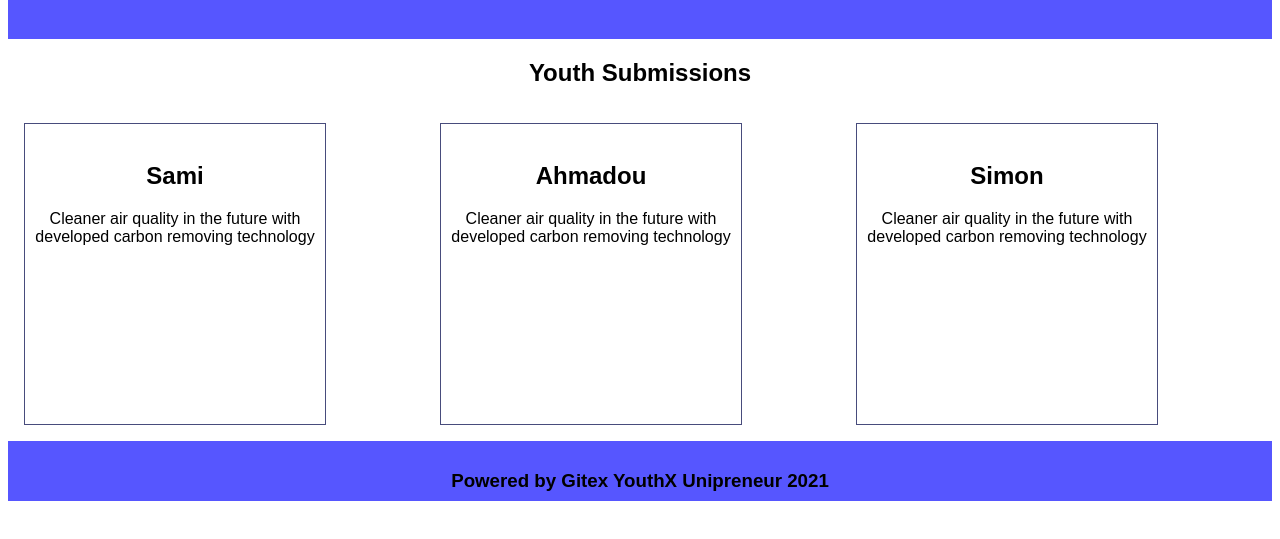
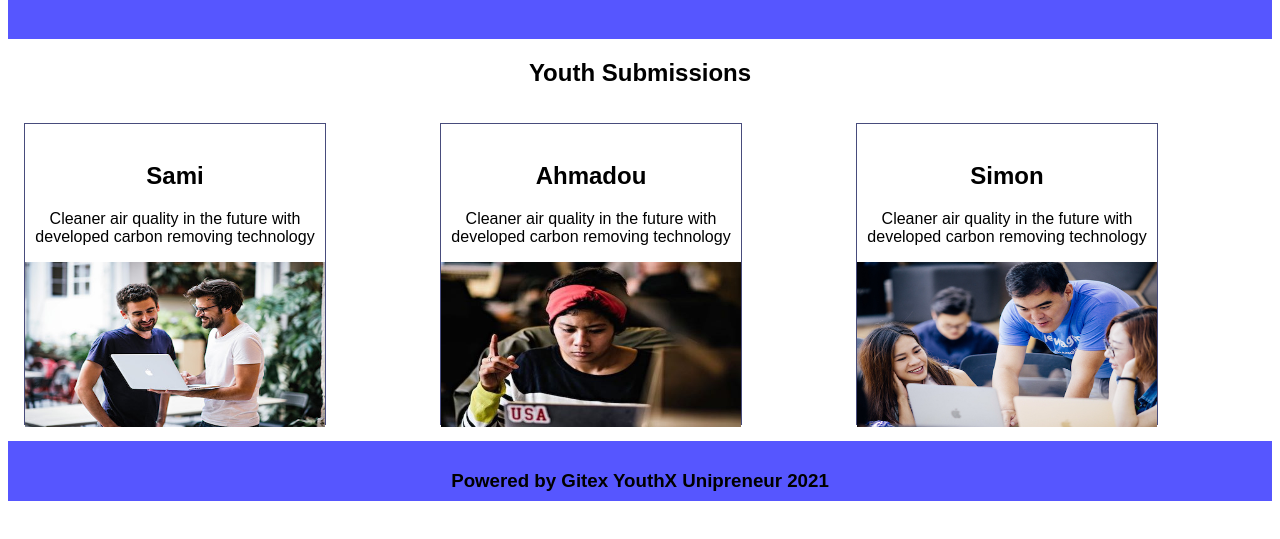
Before and after one commit to simonkb/UAE_next_50, a plain HTML site: page index.html in a window 1280 px wide. Shown: the part 169-708 px from the top of the page. Drawn offline with Linux system fonts and the light colour scheme; a web font is replaced by a local one.

Commit message:
Pics
I added some pictures

```diff
--- a/index.html
+++ b/index.html
@@ -26,16 +26,21 @@
         <img src="" alt="">
         <h2>Sami </h2>
         <p>Cleaner air quality in the future with developed carbon removing technology</p>
+        <img class = "image1" src="images/london.jpg" alt="Photo">
       </div>
       <div class="card">
         <img src="" alt="">
         <h2>Ahmadou </h2>
         <p>Cleaner air quality in the future with developed carbon removing technology</p>
+        <img class = "image1" src="images/paris.jpg" alt="Photo">
+
       </div>
       <div class="card">
         <img src="" alt="">
         <h2>Simon </h2>
         <p>Cleaner air quality in the future with developed carbon removing technology</p>
+        <img class = "image1" src="images/shanghai.jpg" alt="Photo">
+
       </div>
     </div>
   </div>
--- a/style.css
+++ b/style.css
@@ -34,3 +34,7 @@ width: 300px;
 height: 300px;
 
 }
+.image1{
+    width: 300px;
+    height: 165px;
+}
```
